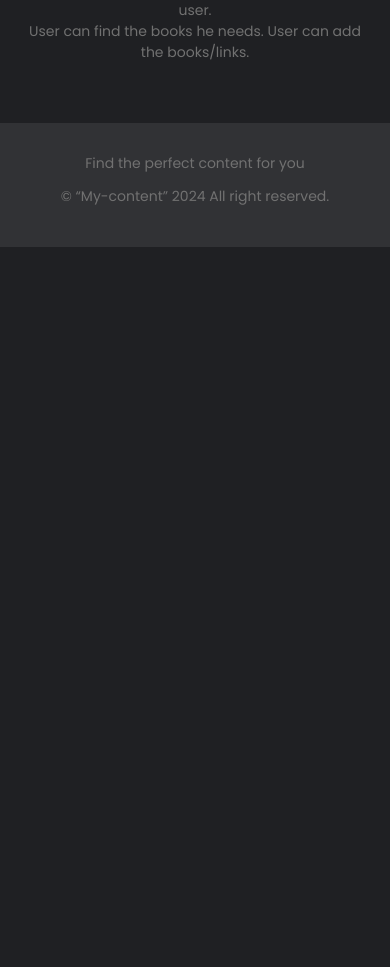
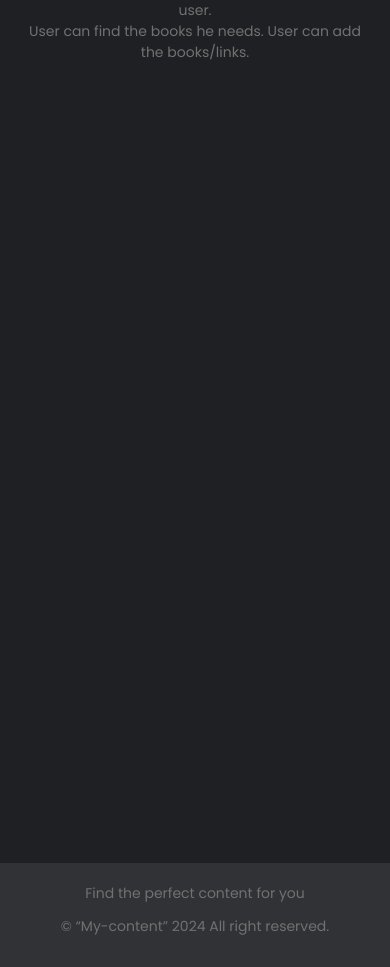
Before and after one commit to Jyoti-Technosoft/book-universe, a Next.js app: page / in a window 390 px wide. Shown: the part 810-1777 px from the top of the page. Before the commit the page ends 1057 px from the top, so only its background shows below. Built offline with nearby package versions, Linux system fonts and the light colour scheme; a web font is replaced by a local one.

Commit message:
Footer is now stick to the bootom to the page

```diff
--- a/components/layout/Footer.js
+++ b/components/layout/Footer.js
@@ -4,16 +4,16 @@ import Text from '../text/Text';
 
 function Footer() {
   return (
+    <div className={classes.container}>
       <footer className={classes.footer}>
         <Text>
-        Find the perfect
-        content
-        for you
+          Find the perfect content for you
         </Text>
         <Text className={classes.copyright}>
           © “My-content” 2024 All right reserved.
         </Text>
       </footer>
+    </div>
   );
 }
 
--- a/components/layout/Footer.module.scss
+++ b/components/layout/Footer.module.scss
@@ -1,9 +1,26 @@
+.container {
+	display: flex;
+	flex-direction: column;
+	min-height: 100vh;
+}
+
 .footer {
 	background-color: var(--secondary-color);
 	text-align: center;
 	padding: 3rem 0rem;
+	margin-top: auto;
+	/* This will push the footer to the bottom of the container */
+
+	@media only screen and (max-width: 768px) {
+		padding: 2rem 0rem;
+	}
 }
+
 .copyright {
 	margin-top: 1.2rem;
 	font-size: 1.2rem;
+
+	@media only screen and (max-width: 768px) {
+		font-size: 1rem;
+	}
 }
```
Lines whose indentation alone changed are shown as unchanged.
